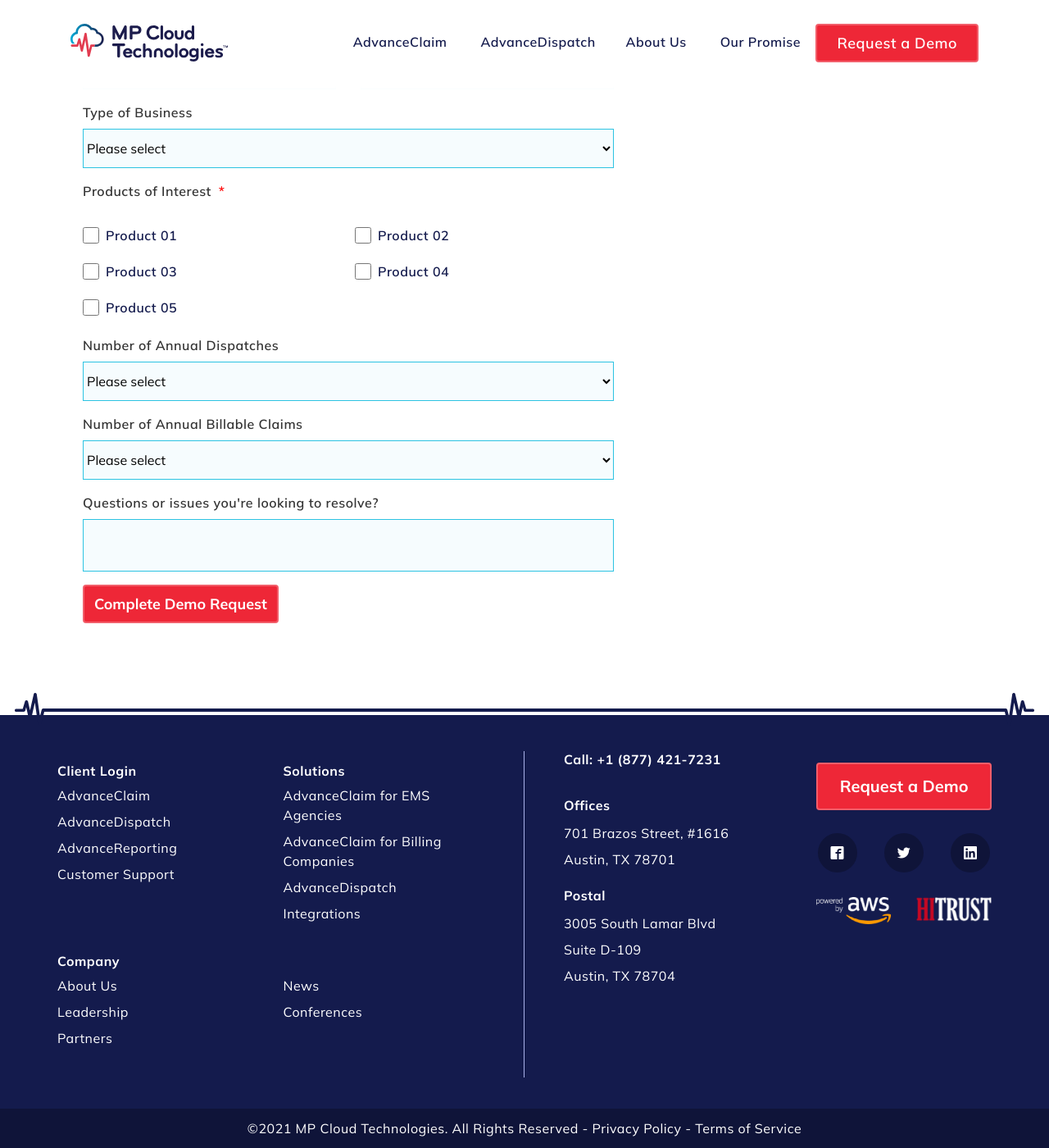
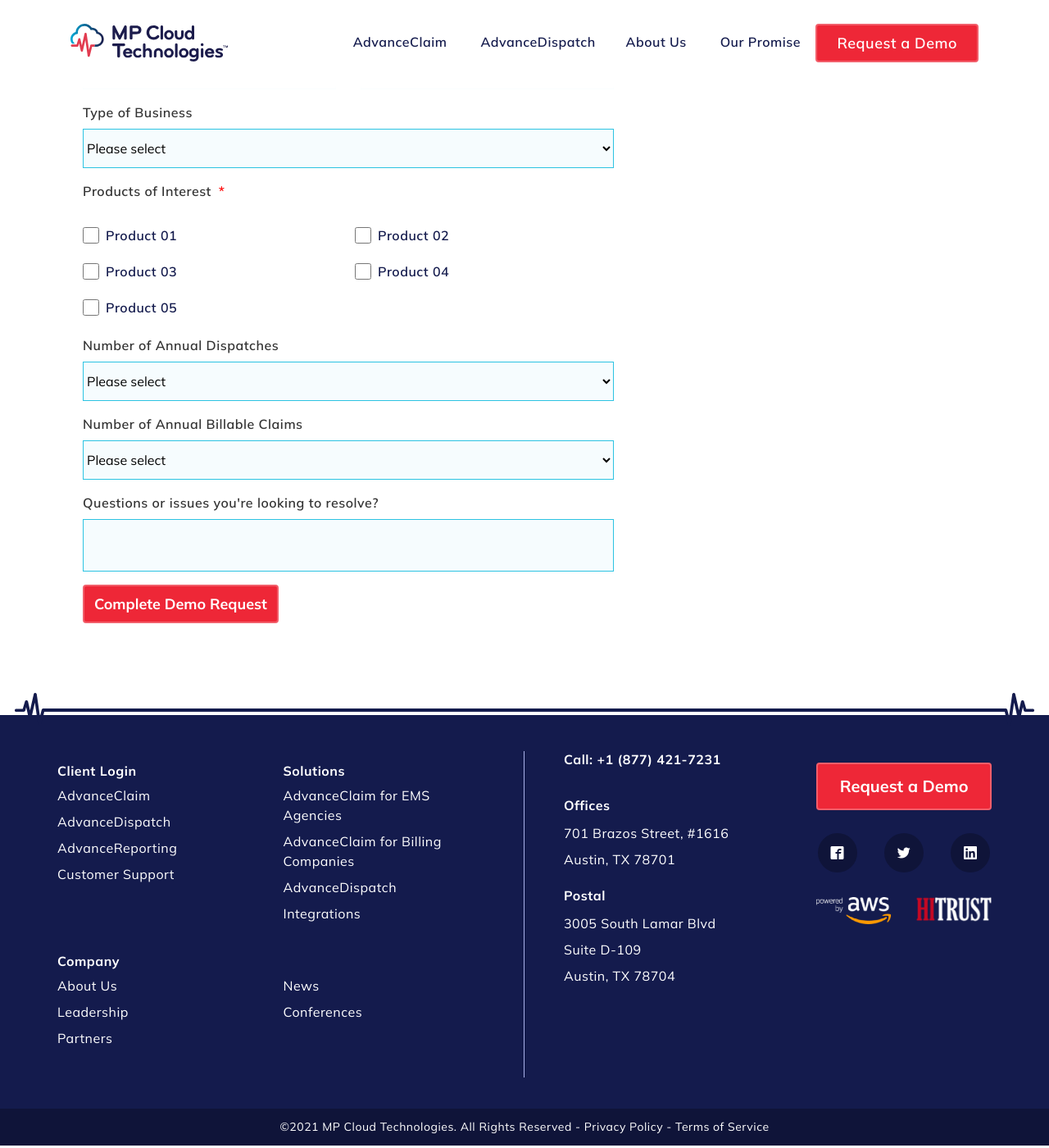
Before and after one commit to ninelabs/mpcloud-design-system, a Jekyll site: the page built from demo/mpc/request-a-demo.html, in a window 1280 px wide and 1400 px high, scrolled down 523 px. Shown: the whole window at 82% size. Built offline with Jekyll 4.4.1, drawn with Linux system fonts in a browser that asks for light colours; nearby versions of some CDN libraries; some web fonts are replaced.

Commit message:
Footer copyright styling

```diff
--- a/_sass/_footer.scss
+++ b/_sass/_footer.scss
@@ -560,7 +560,8 @@
   }
 
   &-copyright {
-    padding: .75rem 0;
+    font-size: .875rem;
+    padding: .75rem;
     text-align: center;
   }
 }
```
